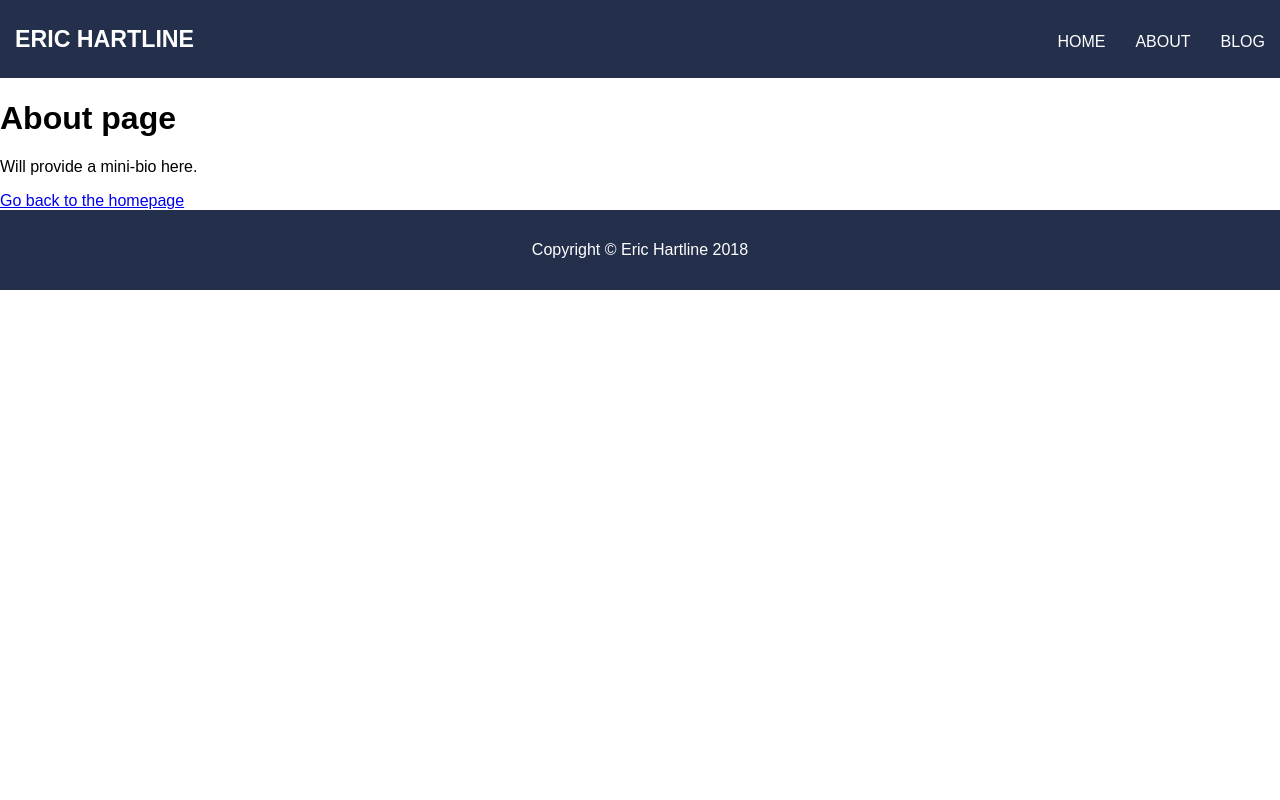
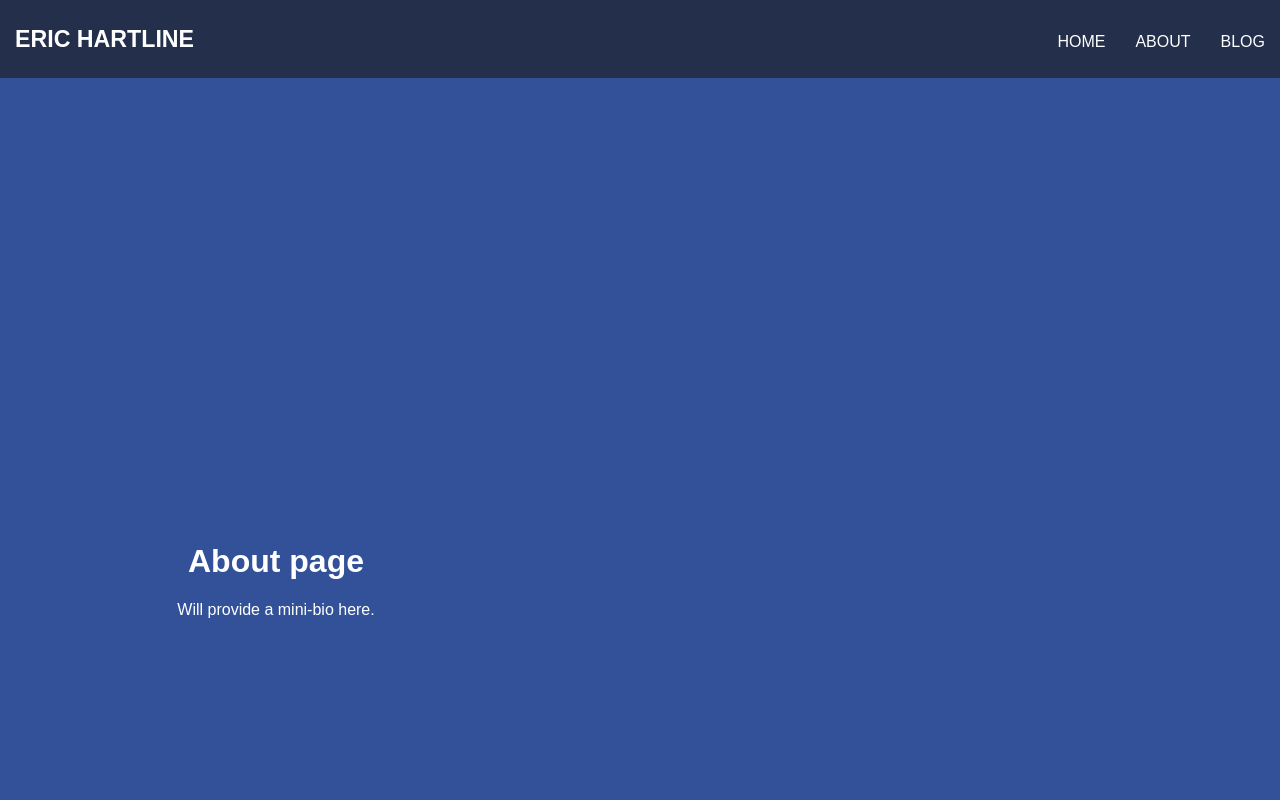
Before and after one commit to wildlifehexagon/gatsby-site, a Gatsby site: page /about in a window 1280 px wide. Shown: the top 800 px of the page. Built offline with nearby package versions, Linux system fonts and the light colour scheme; Gatsby itself is replaced by a stand-in of ours.

Commit message:
feat: set subpages to use same color styling as index

```diff
--- a/src/pages/about.js
+++ b/src/pages/about.js
@@ -1,13 +1,16 @@
 import React from 'react'
-import { Link } from 'gatsby'
 
 import Layout from '../components/layout'
+import '../styles/subpages.css'
 
 const About = () => (
   <Layout>
-    <h1>About page</h1>
-    <p>Will provide a mini-bio here.</p>
-    <Link to="/">Go back to the homepage</Link>
+    <div className="container">
+      <div className="item">
+        <h1>About page</h1>
+        <p>Will provide a mini-bio here.</p>
+      </div>
+    </div>
   </Layout>
 )
 
--- /dev/null
+++ b/src/styles/subpages.css
@@ -0,0 +1,15 @@
+.container {
+  display: flex;
+  flex-direction: column;
+  padding-top: 100px;
+  background: #325199;
+  color: white;
+  height: 100vh;
+  justify-content: center;
+}
+
+.item {
+  width: 40%;
+  padding: 20px;
+  text-align: center;
+}
```
Also changed, not shown: src/pages/blog.js (+7 -4 lines).
